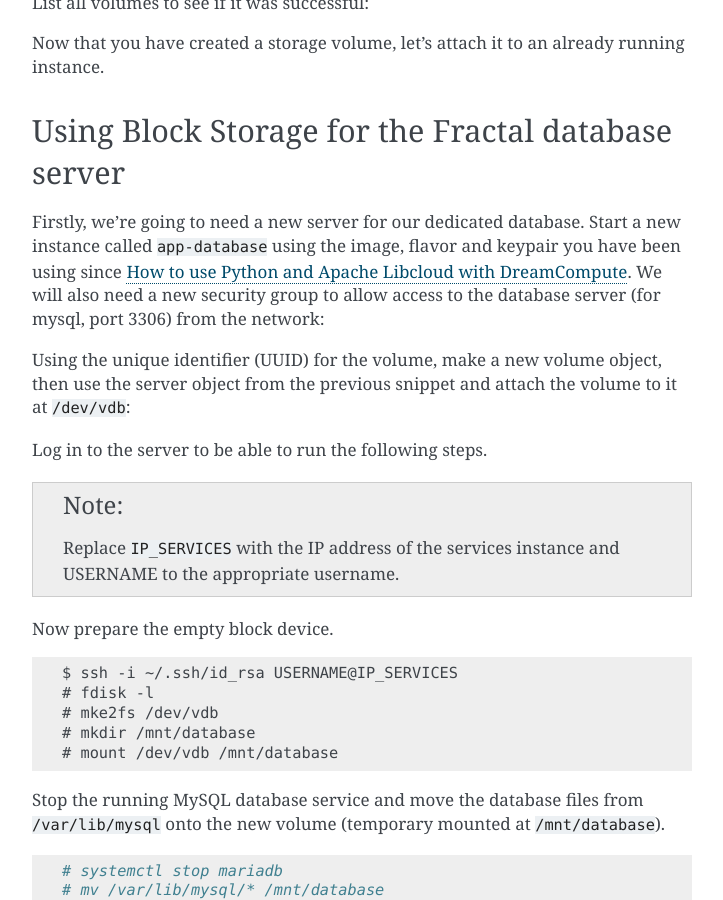
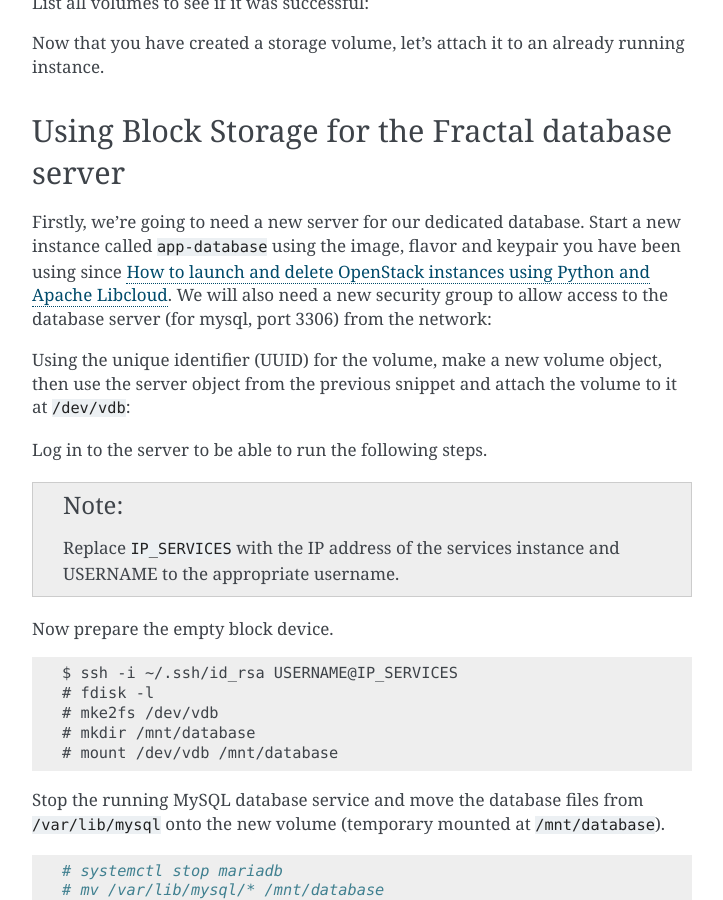
Before and after one commit to Rob-Pait/dreamcloud-docs, a Sphinx documentation site: the page built from firstapp/source/block_storage.rst, in a window 1280 px wide and 900 px high, scrolled down 1036 px. Shown: the whole window, without its empty margins (388-1111 px from the left). Built offline with Sphinx 7.4.7, drawn with Linux system fonts in a browser that asks for light colours; pages that are not in the unit, such as notebooks, are missing from menus.

Commit message:
Changed the titles to include the OpenStack keyword

```diff
--- a/firstapp/source/getting_started.rst
+++ b/firstapp/source/getting_started.rst
@@ -1,14 +1,14 @@
 .. only:: libcloud
 
-    =======================================================
-    How to use Python and Apache Libcloud with DreamCompute
-    =======================================================
+    =============================================================================
+    How to launch and delete OpenStack instances using Python and Apache Libcloud
+    =============================================================================
 
 .. only:: shade
 
-    =======================================================
-    How to use Python and OpenStack Shade with DreamCompute
-    =======================================================
+    ===================================================================
+    How to launch and delete OpenStack instances using Python and Shade
+    ===================================================================
 
 What you need
 -------------
```
Also changed, not shown: firstapp/source/deploying_an_application.rst (+11 -2 lines).
